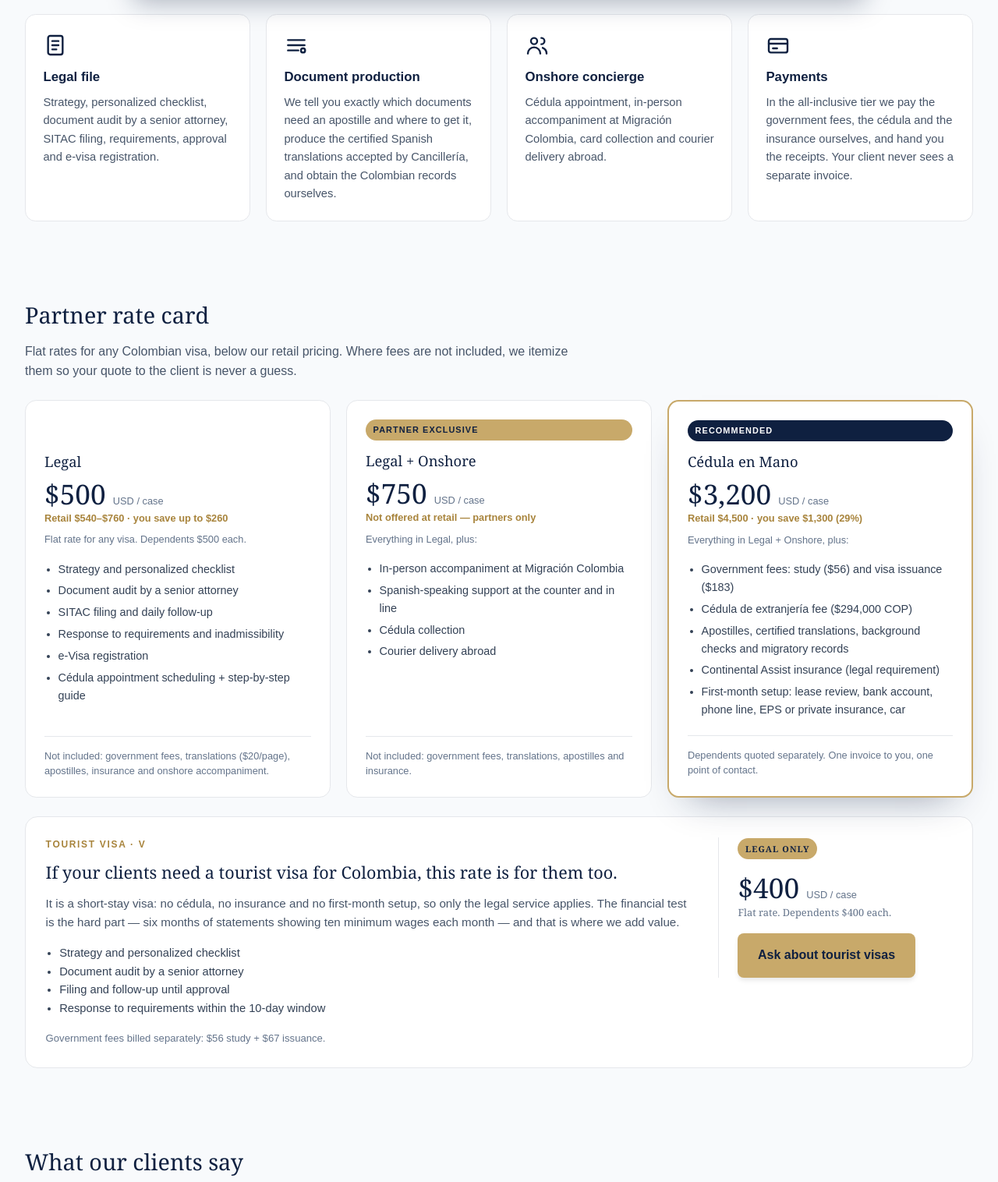
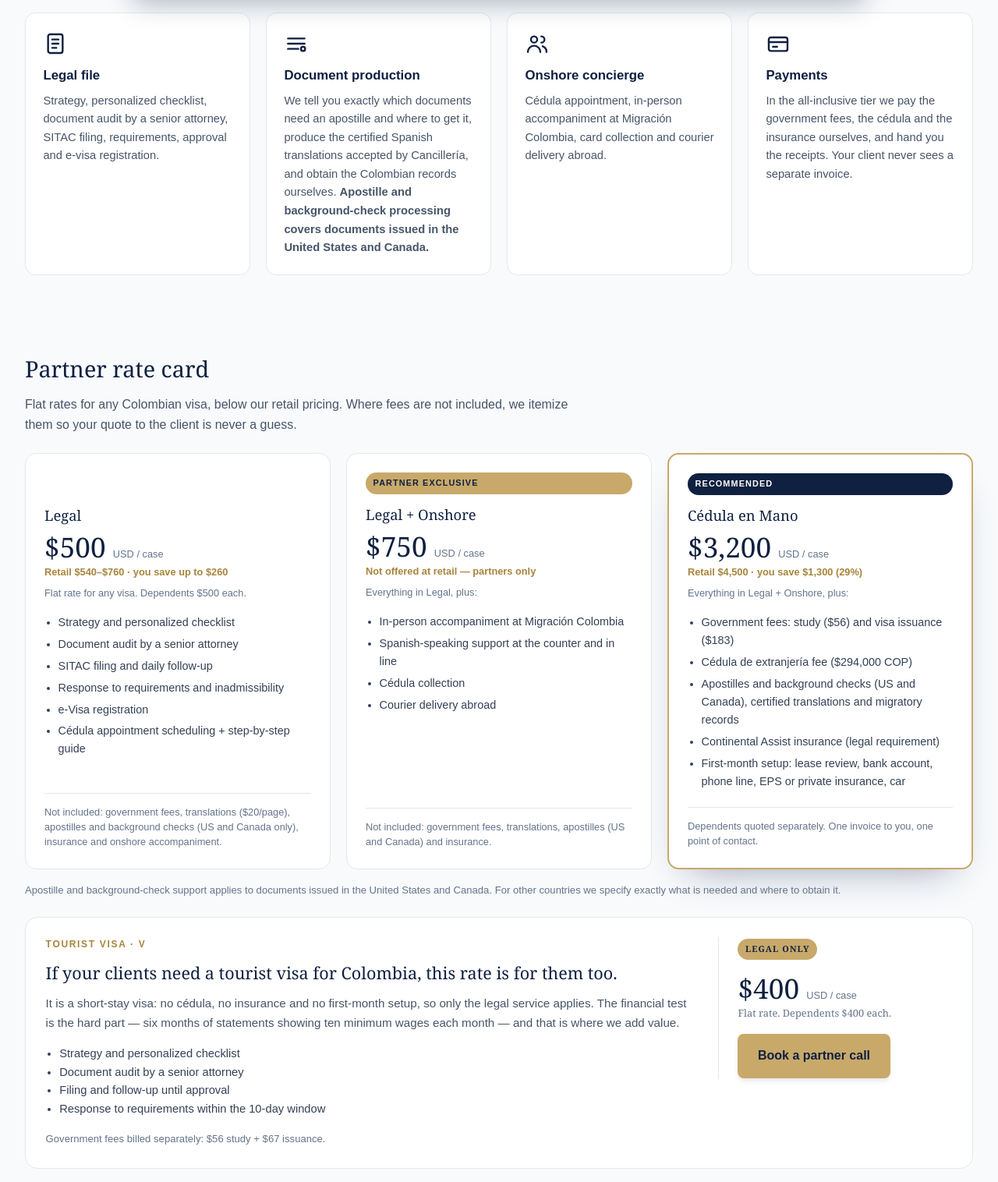
Before and after one commit to parquesino/abogadosdemigracion, a plain HTML site: page en/partners/index.html in a window 1280 px wide. Shown: the part 786-2302 px from the top of the page at 78% size. Drawn offline with Linux system fonts and the light colour scheme.

Commit message:
en/partners: un solo CTA (partner call), fuera WhatsApp y correo del cuerpo, apostillas y antecedentes solo USA y Canada

```diff
--- a/en/partners/index.html
+++ b/en/partners/index.html
@@ -61,6 +61,7 @@
     .tier-flag{display:inline-block;background:#0f2040;color:#fff;font-size:.68rem;font-weight:800;letter-spacing:.1em;text-transform:uppercase;padding:.3rem .6rem;border-radius:999px;margin-bottom:.7rem;}
     .tier-flag.alt{background:#c8a96a;color:#0f2040;}
     .tier-retail{font-family:Arial,Helvetica,sans-serif;font-size:.8rem;font-weight:700;color:#a8843c;margin:0 0 .4rem;}
+    .p-apostilla{font-family:Arial,Helvetica,sans-serif;font-size:.82rem;color:#64748b;line-height:1.5;margin:1.1rem 0 0;}
     .p-tourist{display:grid;gap:1.5rem;background:#fff;border:1px solid #E5E7EB;border-radius:1rem;padding:1.6rem;margin-top:1.5rem;}
     @media (min-width:900px){.p-tourist{grid-template-columns:1fr 300px;gap:2rem;align-items:start;}}
     .p-eyebrow.dark{color:#a8843c;margin-bottom:.5rem;}
@@ -156,7 +157,6 @@
                 </div>
                 <div class="p-cta">
                     <a class="btn p-btn-gold" href="#partner-call">Book a partner call</a>
-                    <a class="btn p-btn-ghost" href="https://wa.me/573223395612?text=Hello%2C%20we%20would%20like%20to%20discuss%20a%20partner%20agreement%20for%20Colombian%20visa%20cases." target="_blank" rel="noopener">WhatsApp</a>
                 </div>
                 <p class="p-reply">30 minutes with Alejandro · no obligation.</p>
             </div>
@@ -175,7 +175,7 @@
                     <div class="p-card">
                         <svg viewBox="0 0 24 24" fill="none" stroke="currentColor" stroke-width="1.8" stroke-linecap="round" stroke-linejoin="round" aria-hidden="true"><path d="M4 7h16M4 12h16M4 17h10"/><circle cx="18.5" cy="17" r="2"/></svg>
                         <h3>Document production</h3>
-                        <p>We tell you exactly which documents need an apostille and where to get it, produce the certified Spanish translations accepted by Cancillería, and obtain the Colombian records ourselves.</p>
+                        <p>We tell you exactly which documents need an apostille and where to get it, produce the certified Spanish translations accepted by Cancillería, and obtain the Colombian records ourselves. <strong>Apostille and background-check processing covers documents issued in the United States and Canada.</strong></p>
                     </div>
                     <div class="p-card">
                         <svg viewBox="0 0 24 24" fill="none" stroke="currentColor" stroke-width="1.8" stroke-linecap="round" stroke-linejoin="round" aria-hidden="true"><circle cx="9" cy="8" r="3"/><path d="M3 20c0-3.3 2.7-6 6-6s6 2.7 6 6"/><path d="M16 11a3 3 0 1 0 0-6"/><path d="M21 20c0-2.5-1.5-4.6-3.7-5.5"/></svg>
@@ -209,7 +209,7 @@
                             <li>e-Visa registration</li>
                             <li>Cédula appointment scheduling + step-by-step guide</li>
                         </ul>
-                        <p class="not">Not included: government fees, translations ($20/page), apostilles, insurance and onshore accompaniment.</p>
+                        <p class="not">Not included: government fees, translations ($20/page), apostilles and background checks (US and Canada only), insurance and onshore accompaniment.</p>
                     </div>
 
                     <div class="tier excl">
@@ -224,7 +224,7 @@
                             <li>Cédula collection</li>
                             <li>Courier delivery abroad</li>
                         </ul>
-                        <p class="not">Not included: government fees, translations, apostilles and insurance.</p>
+                        <p class="not">Not included: government fees, translations, apostilles (US and Canada) and insurance.</p>
                     </div>
 
                     <div class="tier reco">
@@ -236,13 +236,14 @@
                         <ul>
                             <li>Government fees: study ($56) and visa issuance ($183)</li>
                             <li>Cédula de extranjería fee ($294,000 COP)</li>
-                            <li>Apostilles, certified translations, background checks and migratory records</li>
+                            <li>Apostilles and background checks (US and Canada), certified translations and migratory records</li>
                             <li>Continental Assist insurance (legal requirement)</li>
                             <li>First-month setup: lease review, bank account, phone line, EPS or private insurance, car</li>
                         </ul>
                         <p class="not">Dependents quoted separately. One invoice to you, one point of contact.</p>
                     </div>
                 </div>
+                <p class="p-apostilla">Apostille and background-check support applies to documents issued in the United States and Canada. For other countries we specify exactly what is needed and where to obtain it.</p>
                 <div class="p-tourist">
                     <div>
                         <p class="p-eyebrow dark">Tourist visa · V</p>
@@ -260,7 +261,7 @@
                         <span class="tier-flag alt">Legal only</span>
                         <p class="tier-price">$400 <small>USD / case</small></p>
                         <p class="tier-note">Flat rate. Dependents $400 each.</p>
-                        <a class="btn p-btn-gold" href="mailto:camila@colombianpassport.com?subject=Partnership%20%E2%80%94%20Tourist%20visas">Ask about tourist visas</a>
+                        <a class="btn p-btn-gold" href="#partner-call">Book a partner call</a>
                     </div>
                 </div>
             </div>
@@ -424,9 +425,8 @@
                 <p>Tell us the profile and we will confirm eligibility, the price and the timeline in writing within 24 hours.</p>
                 <div class="p-cta" style="justify-content:center;">
                     <a class="btn p-btn-gold" href="#partner-call">Book a partner call</a>
-                    <a class="btn p-btn-ghost" href="https://wa.me/573223395612?text=Hello%2C%20we%20would%20like%20to%20discuss%20a%20partner%20agreement%20for%20Colombian%20visa%20cases." target="_blank" rel="noopener">WhatsApp</a>
                 </div>
-                <p class="p-contact">camila@colombianpassport.com · +57 322 339 5612 · Bogotá, Colombia</p>
+                <p class="p-contact">30 minutes · video conference · English or Spanish</p>
             </div>
         </section>
     </main>
```
